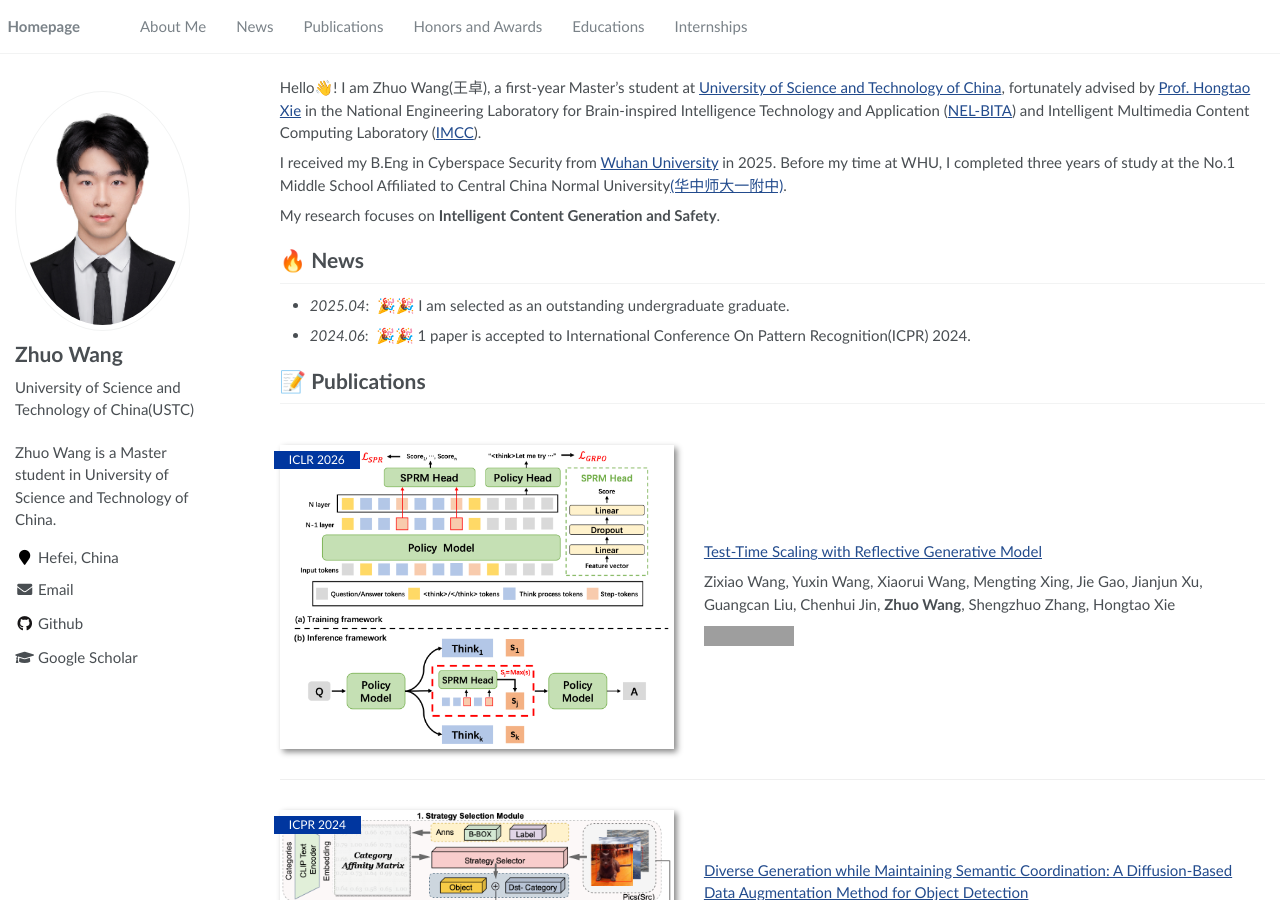
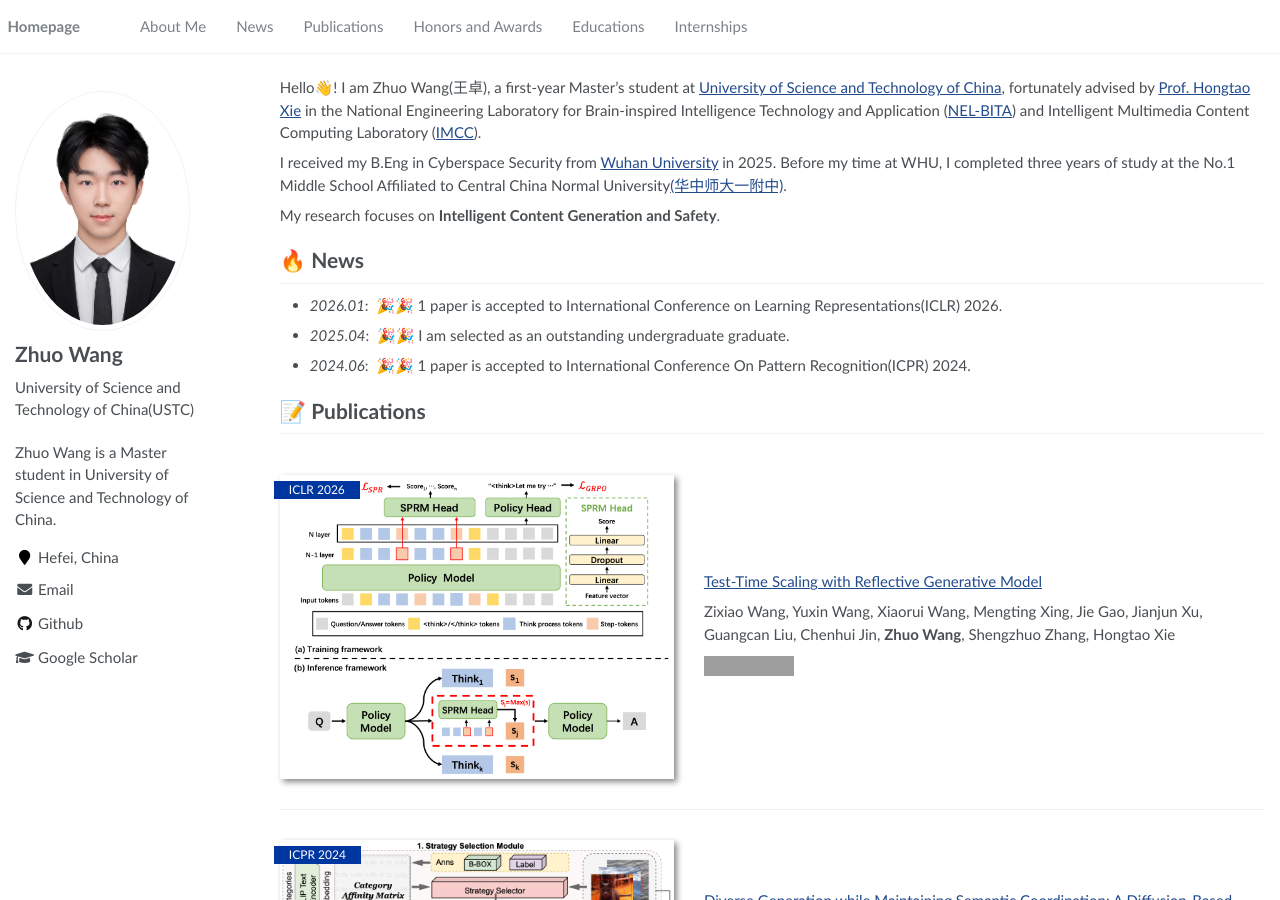
Before and after one commit to ZehyrW/ZehyrW.github.io, a Jekyll site: the page built from _pages/about.md, in a window 1280 px wide and 900 px high. Built offline with Jekyll 4.4.1, drawn with Linux system fonts in a browser that asks for light colours; grey boxes are pictures that could not be loaded.

Commit message:
Add news updates to about page

```diff
--- a/_pages/about.md
+++ b/_pages/about.md
@@ -27,6 +27,7 @@ My research focuses on **Intelligent Content Generation and Safety**.
 
 
 # 🔥 News
+- *2026.01*: &nbsp;🎉🎉  1 paper is accepted to International Conference on Learning Representations(ICLR) 2026.
 - *2025.04*: &nbsp;🎉🎉  I am selected as an outstanding undergraduate graduate.
 - *2024.06*: &nbsp;🎉🎉  1 paper is accepted to International Conference On Pattern Recognition(ICPR) 2024.
 
```
